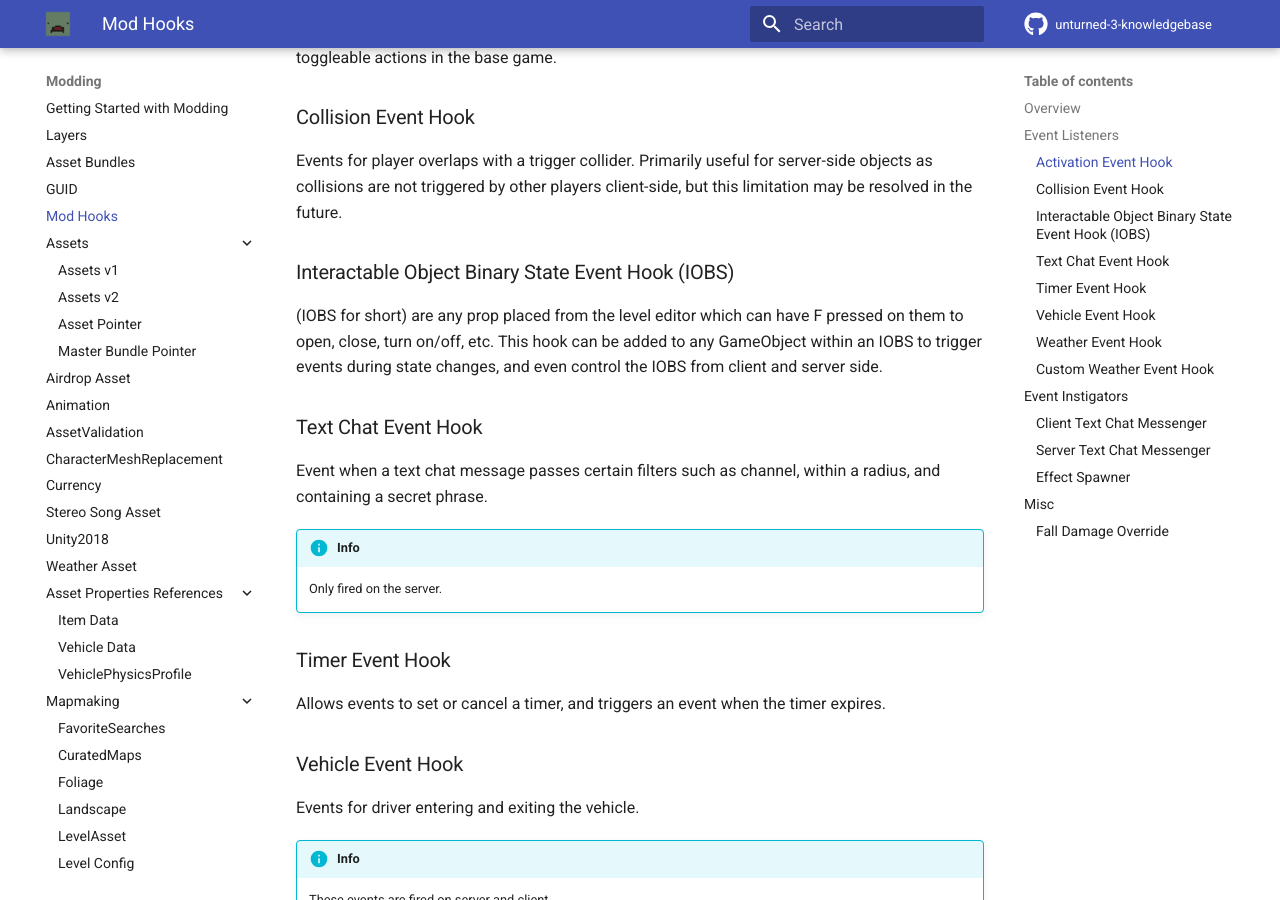
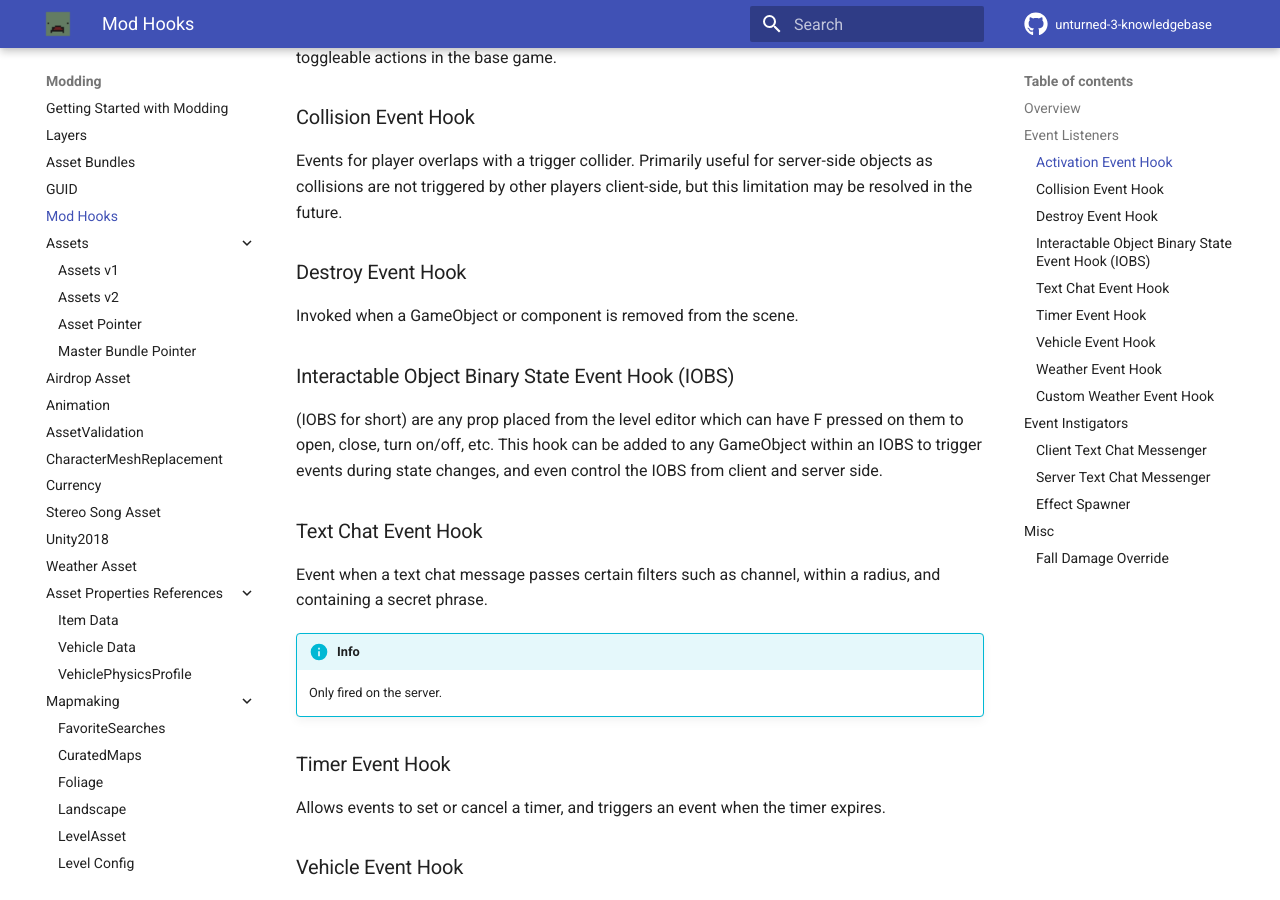
Before and after one commit to unturned-info/unturned-3-knowledgebase, an MkDocs documentation site: the page built from docs/Modding/ModHooks.md, in a window 1280 px wide and 900 px high, scrolled down 716 px. Built offline with MkDocs 1.6.1 and Material for MkDocs 9.7.7, drawn with Linux system fonts in a browser that asks for light colours; comment, search, counter and statistics services are not loaded.

Commit message:
Adds destroy event hook

```diff
--- a/docs/Modding/ModHooks.md
+++ b/docs/Modding/ModHooks.md
@@ -17,6 +17,10 @@ Events when a component or game object are enabled and disabled. Useful for exte
 ### Collision Event Hook
 
 Events for player overlaps with a trigger collider. Primarily useful for server-side objects as collisions are not triggered by other players client-side, but this limitation may be resolved in the future.
+
+### Destroy Event Hook
+
+Invoked when a GameObject or component is removed from the scene.
 
 ### Interactable Object Binary State Event Hook (IOBS)
 
```
